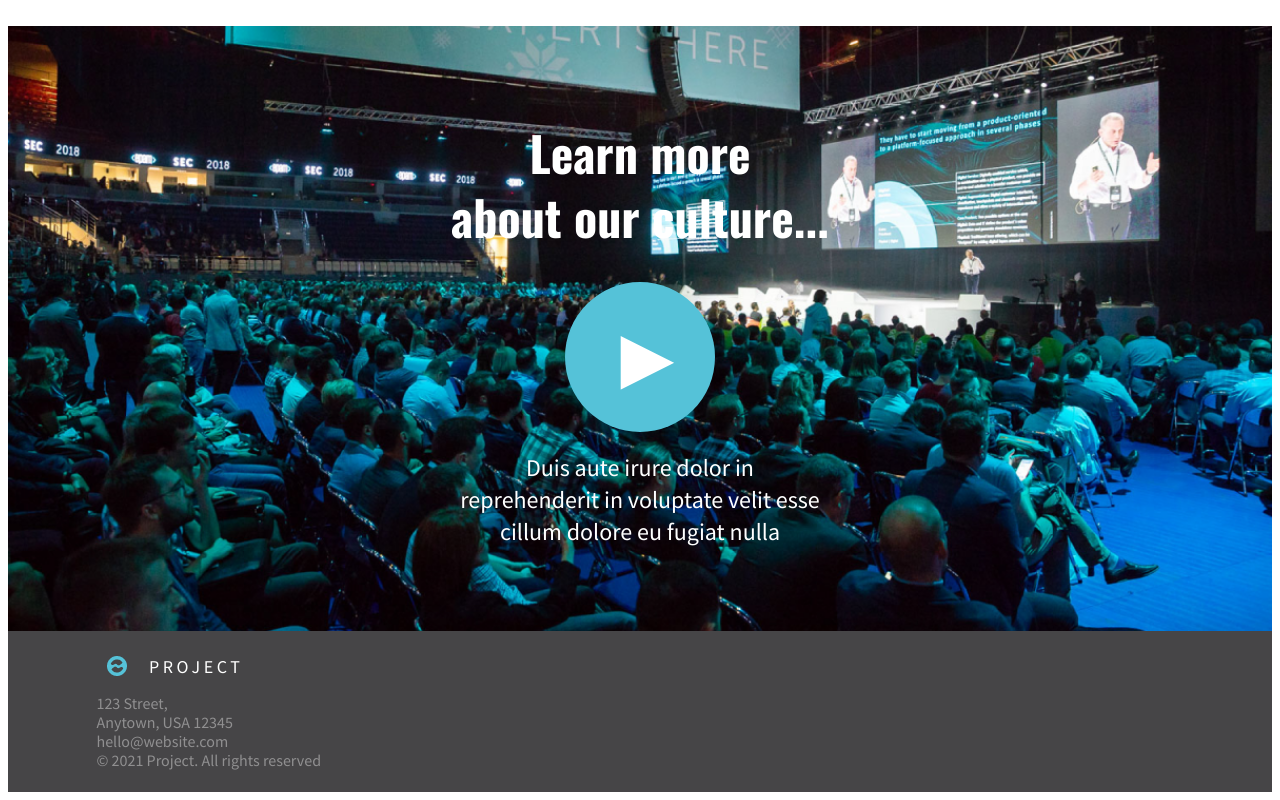
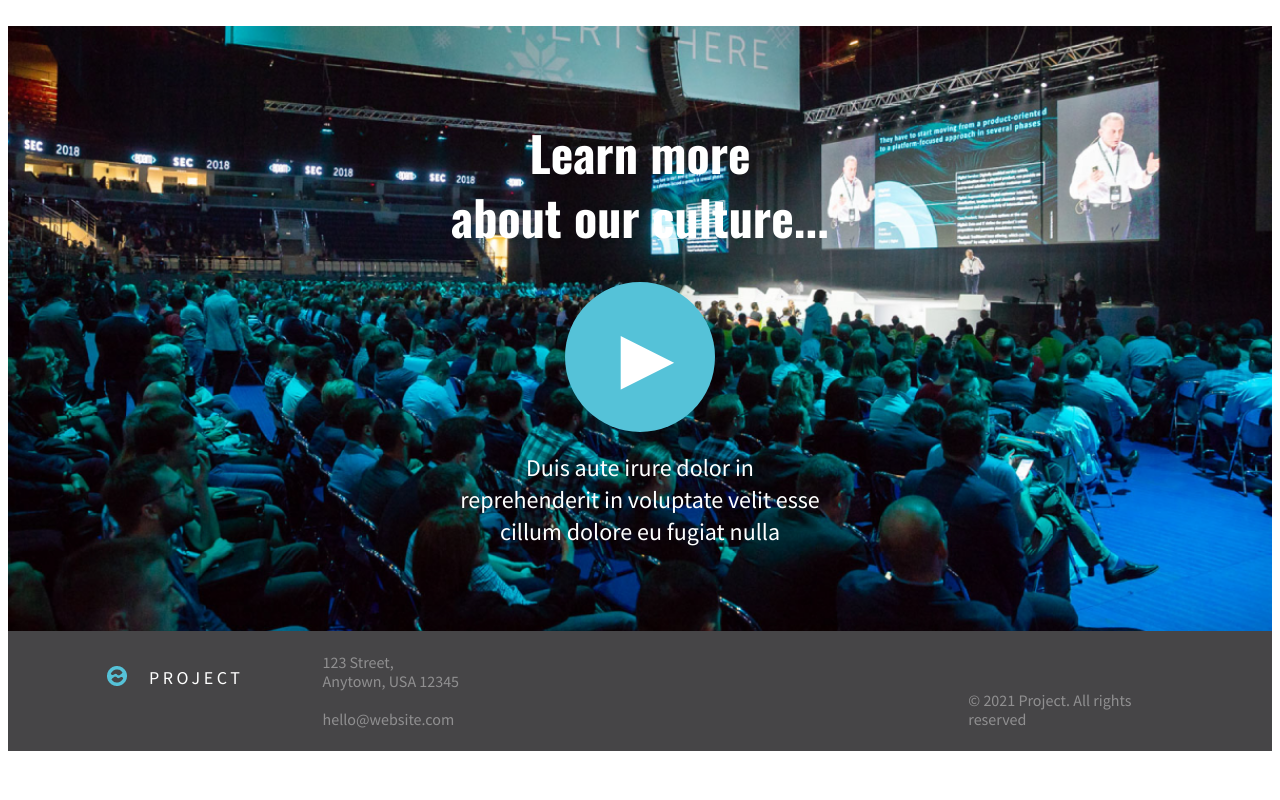
Before and after one commit to lizarazomiller/CSS-Flex-Grid-Hometask, a plain HTML site: page index.html in a window 1280 px wide. Shown: the part 1383-2183 px from the top of the page. After the commit the page ends 2142 px from the top, so only its background shows below. Drawn offline with nearby package versions, Linux system fonts and the light colour scheme.

Commit message:
add footer styles

```diff
--- a/index.html
+++ b/index.html
@@ -48,13 +48,15 @@
     </div>
     <footer>
         <p><img src="assets/logo_small.png" alt="company logo">&nbsp; &nbsp;PROJECT</p>
-        <p class="contact-info">
-            <i>123 Street,<br>Anytown, USA 12345</i>
-            <br>
-            <a href="">hello@website.com</a>
-            <br>
-            © 2021 Project. All rights reserved
-        </p>
+        <div class="contact-info">
+            <p>
+                <i>123 Street,<br>Anytown, USA 12345</i>
+                <br>
+                <br>
+                <a href="">hello@website.com</a>
+            </p>
+        </div>
+        <p>© 2021 Project. All rights reserved</p>
     </footer>
 </body>
 </html>
--- a/styles.css
+++ b/styles.css
@@ -121,32 +121,53 @@ footer {
     background: #464547;
     padding: 0.5% 7%;
     color: white;
+    display: flex;
+}
+
+footer > p:nth-child(1) {
+
+    letter-spacing: 0.2em;
+    font-size: 18px;
+    display: flex;
+    align-items: flex-start;
+    padding-left: 1%;
+    padding-top: 1%;
+    width: 20%;
 }
 
 .contact-info {
+
     color: rgba(255, 255, 255, 0.4);
     font-style: normal;
     font-weight: 400;
     font-size: 16px;
     line-height: 19px;
+    margin-left: 0;
+    width: 60%;
+
 }
 
-.contact-info > a {
+footer > p:last-child {
+
+    color: rgba(255, 255, 255, 0.4);
+    font-style: normal;
+    font-weight: 400;
+    font-size: 16px;
+    line-height: 19px;
+    margin-left: 0;
+    width: 20%;
+    display: inline-block;
+    align-self: flex-end;
+
+}
+
+.contact-info a {
     text-decoration: none;
     color: rgba(255, 255, 255, 0.4);
 }
 
-.contact-info > i {
+.contact-info > p > i {
     font-style: normal;
-}
-
-footer > p:nth-child(1) {
-    letter-spacing: 0.2em;
-    font-size: 18px;
-    display: flex;
-    align-items: center;
-    padding-left: 1%;
-    margin-bottom: 0;
 }
 
 .middle-page > button {
```
